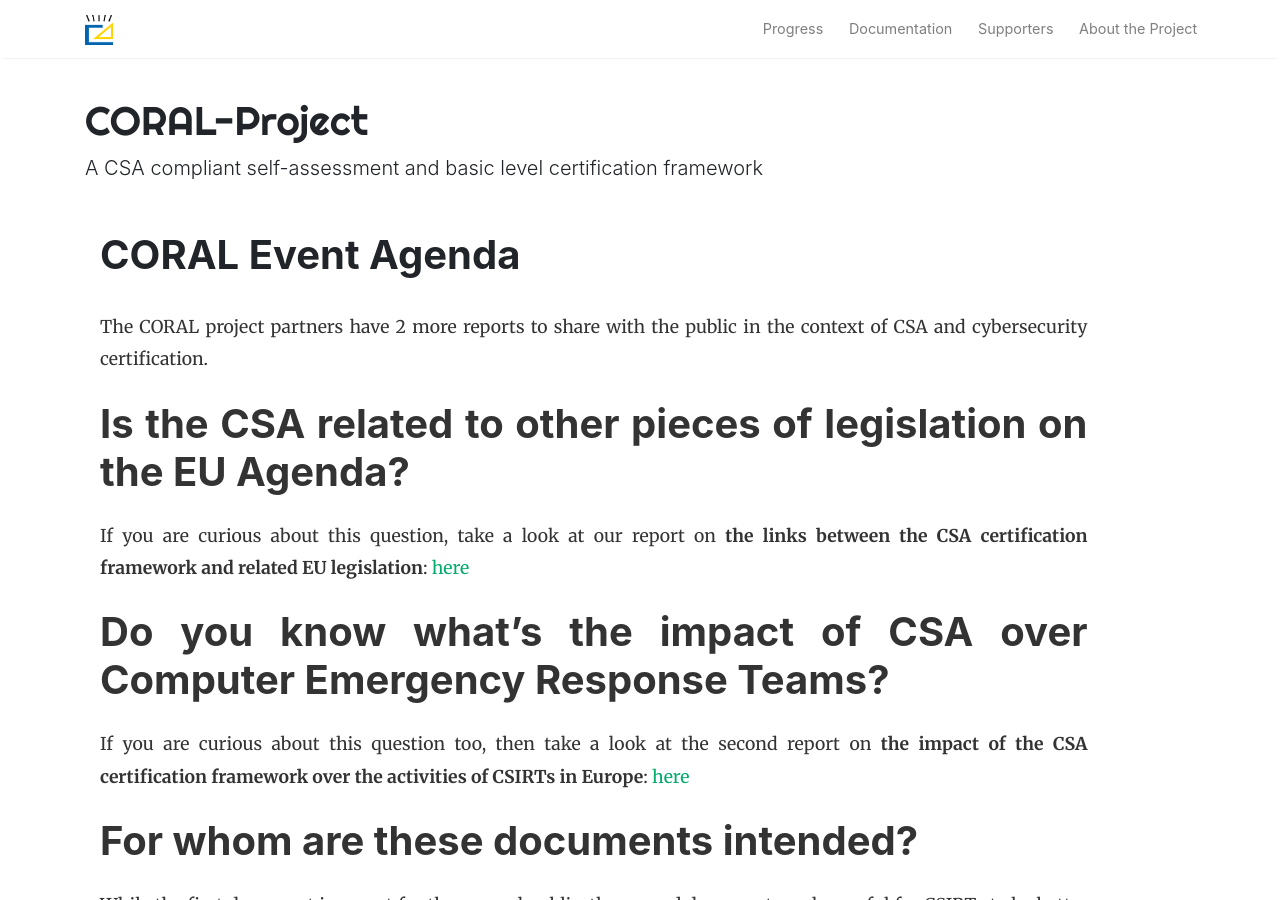
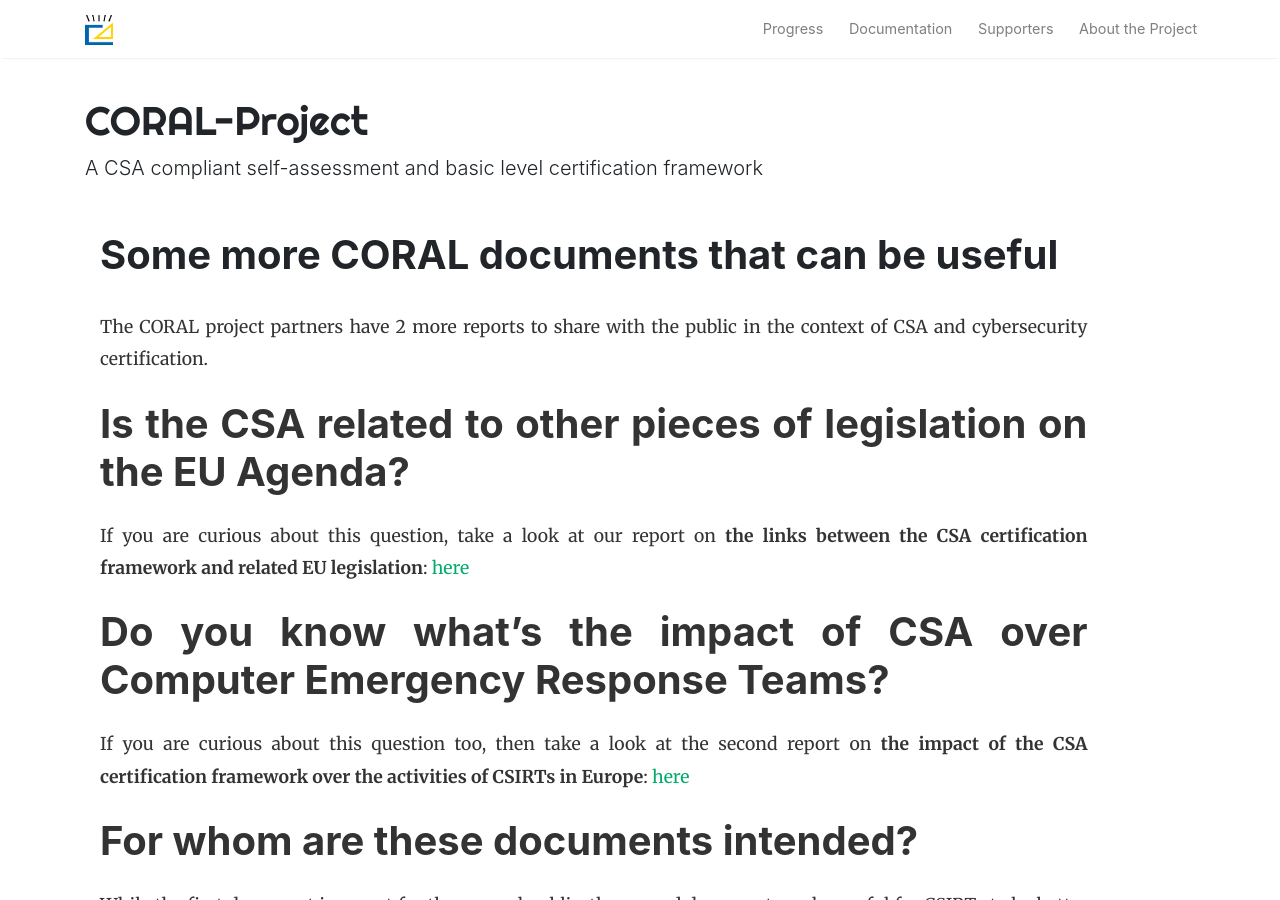
Before and after one commit to NC3-LU/coral-project, a Jekyll site: the page built from _posts/2023-10-31-extra-reports-ready.markdown, in a window 1280 px wide and 900 px high. Built offline with Jekyll 4.4.1, drawn with Linux system fonts in a browser that asks for light colours; nearby versions of some CDN libraries.

Commit message:
edited title of post

```diff
--- a/_posts/2023-10-31-extra-reports-ready.markdown
+++ b/_posts/2023-10-31-extra-reports-ready.markdown
@@ -1,6 +1,6 @@
 ---
 layout: post
-title:  CORAL Event Agenda
+title:  Some more CORAL documents that can be useful
 date:   2023-10-31 17:13:03 +0200
 publish-date: 2023-10-31 17:24:41 +0200
 categories: reports
```
